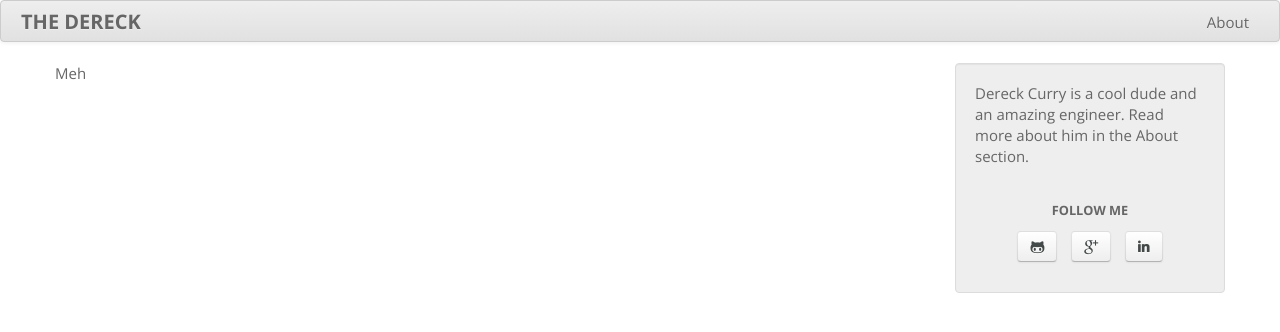
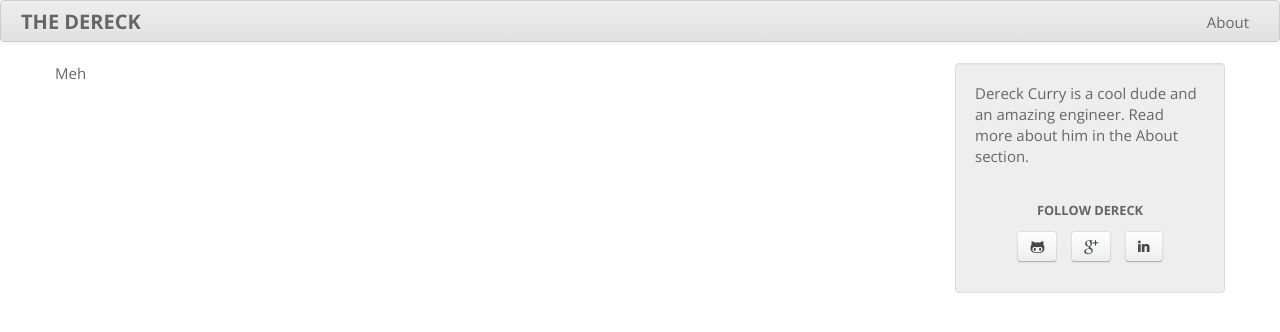
Before and after one commit to thedereck/thedereck.github.com, a Jekyll site: the page built from index.html, in a window 1280 px wide. Shown: the top 332 px of the page. Built offline with Jekyll 4.4.1, drawn with Linux system fonts in a browser that asks for light colours.

Commit message:
Added Follow Name support.

```diff
--- a/_config.yml
+++ b/_config.yml
@@ -2,7 +2,7 @@ name: The Dereck
 brand: The Dereck
 
 brief_bio: true
-
+follow_name: Dereck
 facebook_social_link: false
 github_social_link: https://github.com/thedereck
 googleplus_social_link: https://plus.google.com/109660251296662910676
--- a/_includes/body/social-links.html
+++ b/_includes/body/social-links.html
@@ -5,7 +5,7 @@
 {% endif %}
 
 {% if social and site.font_awesome_css %}
-	<p class="text-center"><small><strong>FOLLOW ME</strong></small></p>
+	<p class="text-center"><small><strong>FOLLOW {{ site.follow_name | upcase }}</strong></small></p>
 	<ul class="inline text-center">
 		{% if site.github_social_link %}<li><a class="btn" href="{{ site.github_social_link }}"><i class="icon-github-alt"></i></a></li>{% endif %}
 		{% if site.facebook_social_link %}<li><a class="btn" href="{{ site.facebook_social_link }}"><i class="icon-facebook"></i></a></li>{% endif %}
@@ -15,7 +15,7 @@
 		{% if site.twitter_social_link %}<li><a class="btn" href="{{ site.twitter_social_link }}"><i class="icon-twitter"></i></a></li>{% endif %}
 	</ul>
 {% elsif social %}
-	<p class="text-center"><small><strong>FOLLOW ME</strong></small></p>
+	<p class="text-center"><small><strong>FOLLOW {{ site.follow_name | upcase }}</strong></small></p>
 	<ul class="inline text-center">
 		{% if site.github_social_link %}<li><a class="btn" href="{{ site.github_social_link }}">GitHub</a></li>{% endif %}
 		{% if site.facebook_social_link %}<li><a class="btn" href="{{ site.facebook_social_link }}">Facebook</a></li>{% endif %}
```
